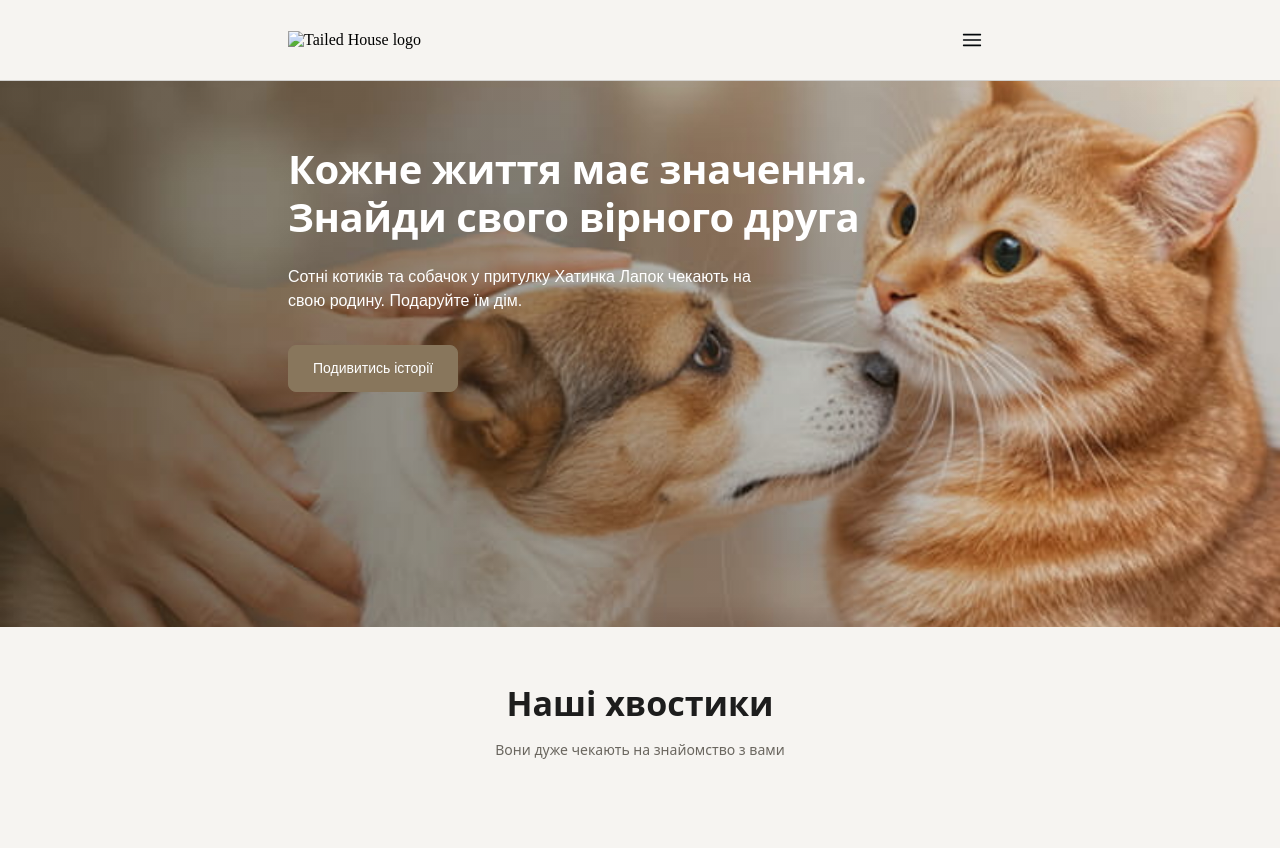
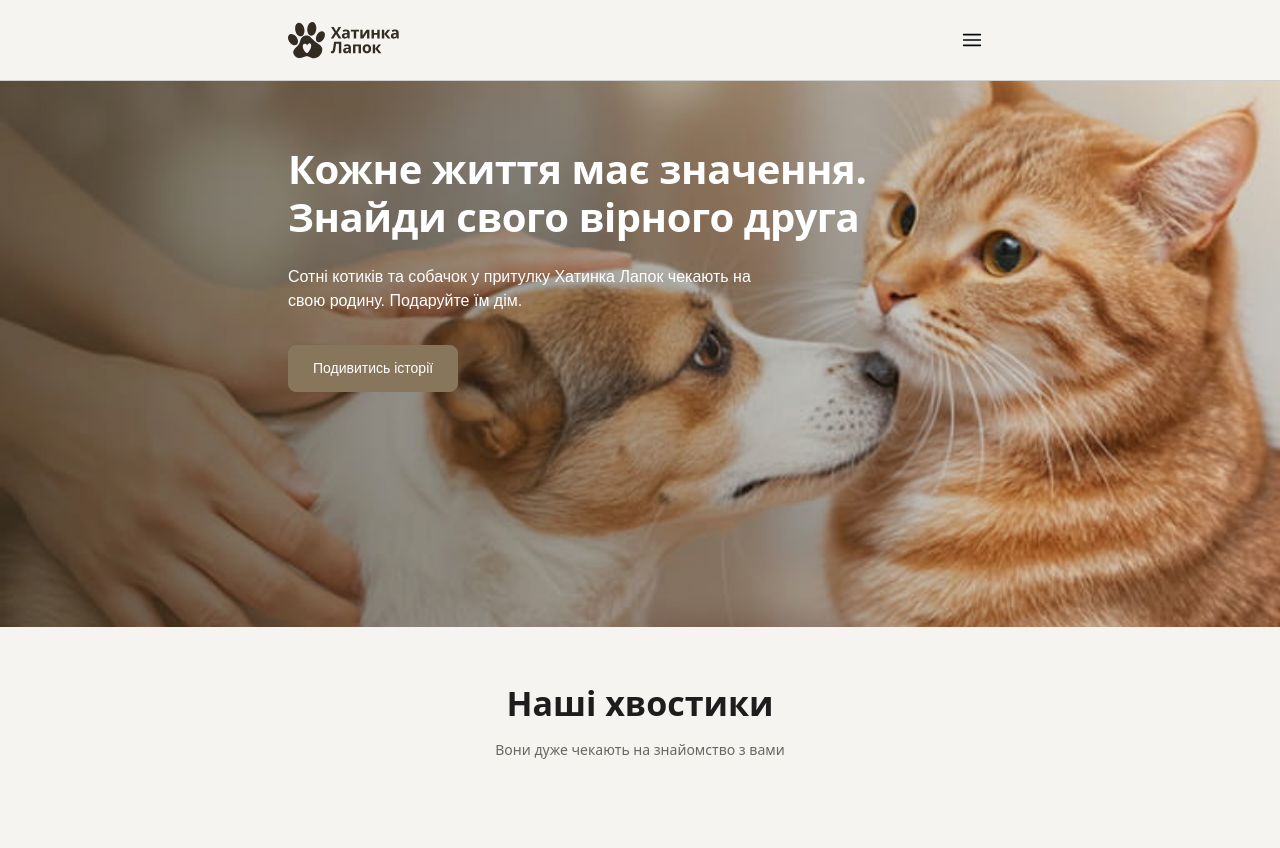
Before and after one commit to Bohdan-Melnyk477/Tailed-House, a plain HTML site: page index.html in a window 1280 px wide. Shown: the top 848 px of the page. Drawn offline with Linux system fonts and the light colour scheme; no server answers; files whose address does not match are found by name.

Commit message:
Deploying to gh-pages from @ Bohdan-Melnyk477/Tailed-House@cff018469abc89c8dca9e6a83ceaeb2c0d813a07 🚀

```diff
--- a/index.html
+++ b/index.html
@@ -14,7 +14,7 @@
     <header class="site-header">
   <div class="container site-header__container">
     <a class="logo" href="#welcome">
-      <img src="../public/svg/logo.svg" alt="Tailed House logo" />
+      <img src="/Tailed-House/assets/logo-CfUo2ipE.svg" alt="Tailed House logo" />
     </a>
 
     <nav class="menu-nav" aria-label="Основна навігація">
```
Also changed, not shown: assets/logo-CfUo2ipE.svg (added).
